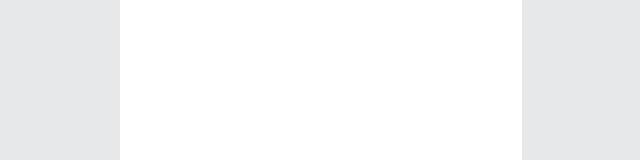
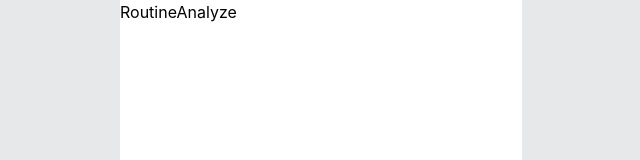
Before and after one commit to likelion-apex/FE, a React (Vite) app: page /onboarding in a window 1280 px wide. Before the commit this address had no page. Shown: the top 160 px of the page, without its empty margins (319-959 px from the left). Built offline with nearby package versions, Linux system fonts and the light colour scheme; a web font is replaced by a local one.

Commit message:
[Feat] 루틴 분석 및 NotFound 페이지 생성

```diff
--- a/src/App.jsx
+++ b/src/App.jsx
@@ -2,6 +2,7 @@ import { BrowserRouter, Routes, Route } from "react-router-dom";
 import { useState } from "react";
 import Onboarding from "./pages/Onboarding";
 import KakaoCallback from "./pages/KakaoCallback";
+import RoutineAnalyze from "./pages/RoutineAnalyze";
 
 function App() {
   const [count, setCount] = useState(0);
@@ -14,6 +15,8 @@ function App() {
           <Routes>
             <Route path="/" element={<Onboarding />} />
             <Route path="/oauth/kakao/callback" element={<KakaoCallback />} />
+            <Route path="/RoutineAnalyze" element={<RoutineAnalyze />} />
+            <Route path="*" element={<RoutineAnalyze />} />
           </Routes>
         </BrowserRouter>
       </main>
--- /dev/null
+++ b/src/pages/RoutineAnalyze.jsx
@@ -0,0 +1,5 @@
+const RoutineAnalyze = () => {
+  return <div>RoutineAnalyze</div>;
+};
+
+export default RoutineAnalyze;
```
Also changed, not shown: src/assets/icons/vector.svg (deleted), src/pages/NotFound.jsx (added).
